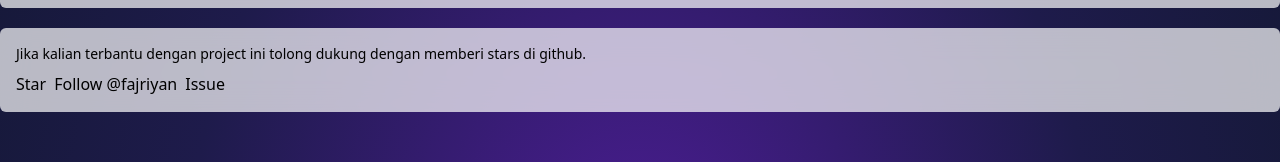
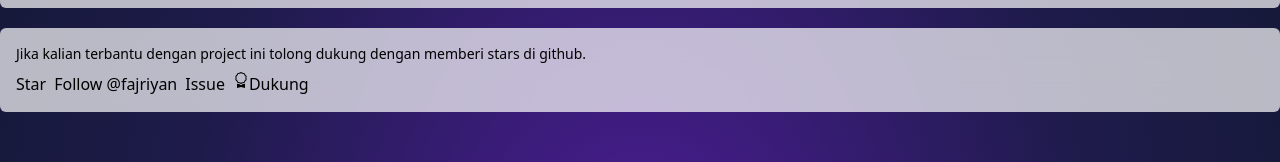
Before and after one commit to fajriyan/myip, a React (Vite) app: page / in a window 1280 px wide. Shown: the part 512-674 px from the top of the page. Built offline with nearby package versions, Linux system fonts and the light colour scheme; no server answers.

Commit message:
fixing button style

```diff
--- a/src/App.jsx
+++ b/src/App.jsx
@@ -281,6 +281,20 @@
               >
                 Issue
               </a>
+              <a href="https://saweria.co/fajriyan" className="flex">
+                <svg
+                  xmlns="http://www.w3.org/2000/svg"
+                  width="16"
+                  height="16"
+                  fill="currentColor"
+                  class="bi bi-award"
+                  viewBox="0 0 16 16"
+                >
+                  <path d="M9.669.864 8 0 6.331.864l-1.858.282-.842 1.68-1.337 1.32L2.6 6l-.306 1.854 1.337 1.32.842 1.68 1.858.282L8 12l1.669-.864 1.858-.282.842-1.68 1.337-1.32L13.4 6l.306-1.854-1.337-1.32-.842-1.68zm1.196 1.193.684 1.365 1.086 1.072L12.387 6l.248 1.506-1.086 1.072-.684 1.365-1.51.229L8 10.874l-1.355-.702-1.51-.229-.684-1.365-1.086-1.072L3.614 6l-.25-1.506 1.087-1.072.684-1.365 1.51-.229L8 1.126l1.356.702z"></path>
+                  <path d="M4 11.794V16l4-1 4 1v-4.206l-2.018.306L8 13.126 6.018 12.1z"></path>
+                </svg>
+                Dukung
+              </a>
             </div>
           </div>
         </div>
```
